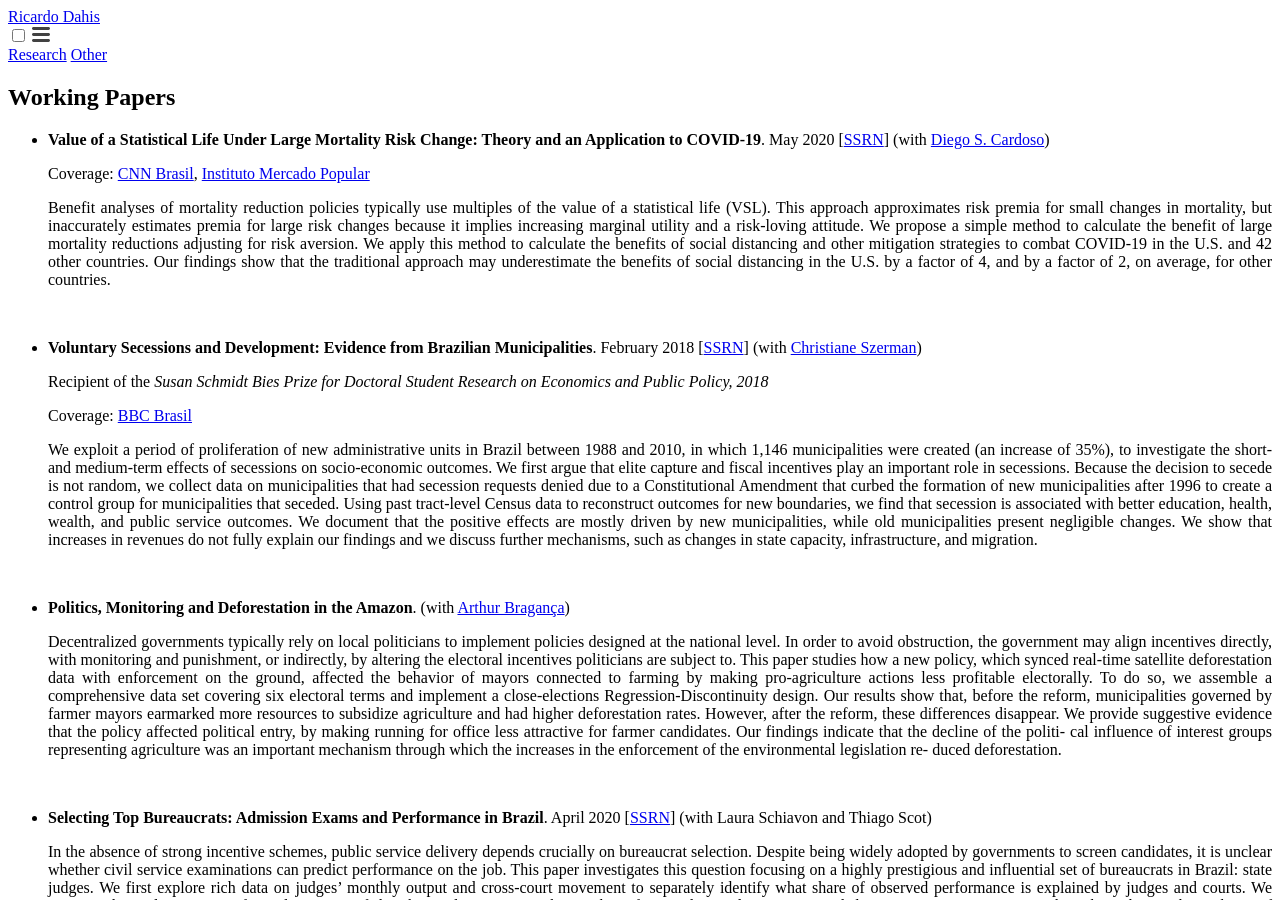
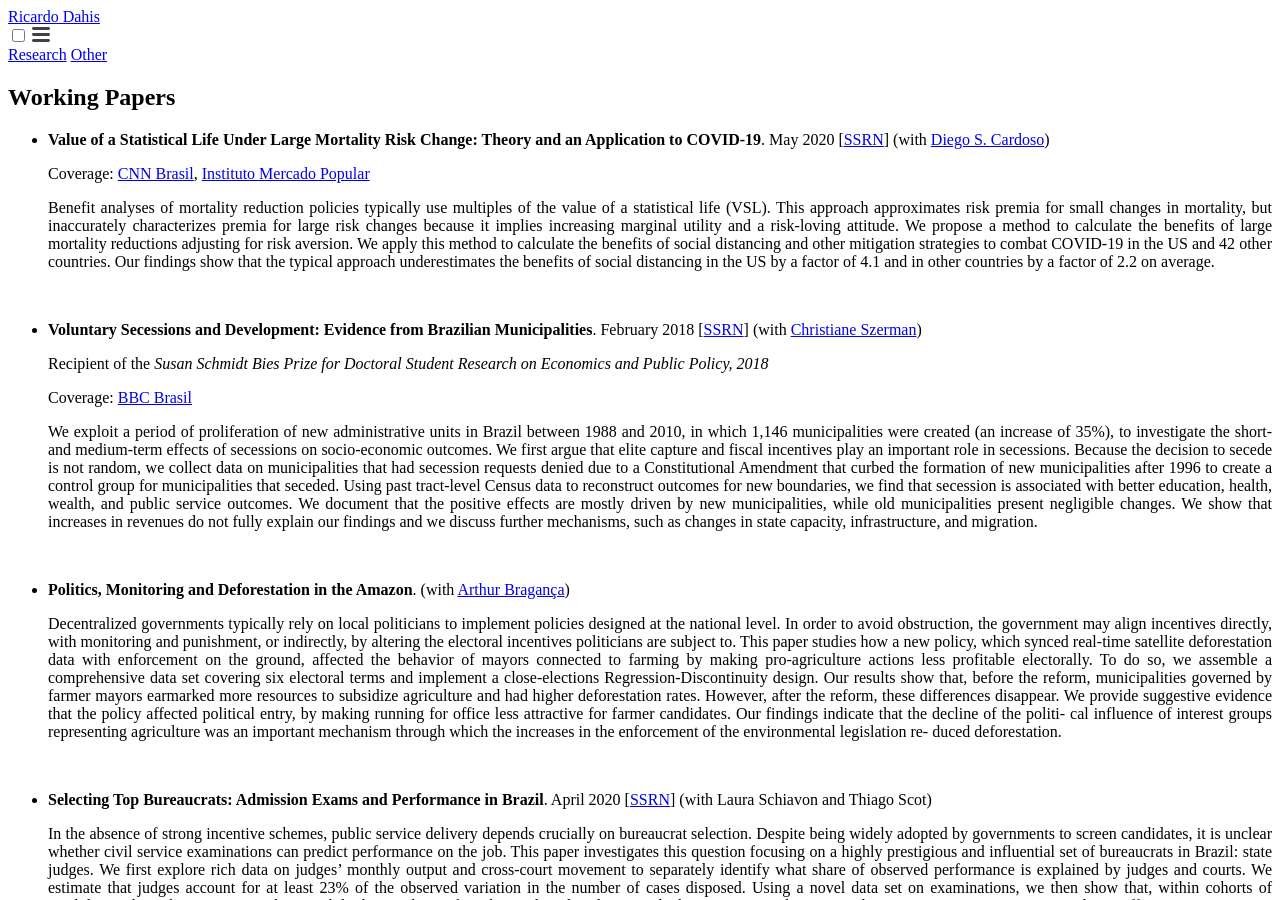
Before and after one commit to rdahis/rdahis.github.io, a Jekyll site: the page built from 1-research.md, in a window 1280 px wide and 900 px high. Built offline with Jekyll 4.4.1, drawn with Linux system fonts in a browser that asks for light colours; a script that is not in the unit is left out.

Commit message:
Updates COVID abstract.

```diff
--- a/1-research.md
+++ b/1-research.md
@@ -10,7 +10,7 @@
 
     Coverage: [CNN Brasil](https://www.cnnbrasil.com.br/nacional/2020/04/22/quarentena-intensiva-traria-beneficio-de-r-298-bi-por-mes-ao-pais-diz-pesquisa){:target="_blank"}, [Instituto Mercado Popular](https://mercadopopular.org/economia/os-beneficios-economicos-do-distanciamento-social/){:target="_blank"}
 
-    <p style="text-align: justify;"> Benefit analyses of mortality reduction policies typically use multiples of the value of a statistical life (VSL). This approach approximates risk premia for small changes in mortality, but inaccurately estimates premia for large risk changes because it implies increasing marginal utility and a risk-loving attitude. We propose a simple method to calculate the benefit of large mortality reductions adjusting for risk aversion. We apply this method to calculate the benefits of social distancing and other mitigation strategies to combat COVID-19 in the U.S. and 42 other countries. Our findings show that the traditional approach may underestimate the benefits of social distancing in the U.S. by a factor of 4, and by a factor of 2, on average, for other countries. </p>
+    <p style="text-align: justify;"> Benefit analyses of mortality reduction policies typically use multiples of the value of a statistical life (VSL). This approach approximates risk premia for small changes in mortality, but inaccurately characterizes premia for large risk changes because it implies increasing marginal utility and a risk-loving attitude. We propose a method to calculate the benefits of large mortality reductions adjusting for risk aversion. We apply this method to calculate the benefits of social distancing and other mitigation strategies to combat COVID-19 in the US and 42 other countries. Our findings show that the typical approach underestimates the benefits of social distancing in the US by a factor of 4.1 and in other countries by a factor of 2.2 on average. </p>
 
 <br>
 - **Voluntary Secessions and Development: Evidence from Brazilian Municipalities**. February 2018 [[SSRN](https://ssrn.com/abstract=3125757){:target="_blank"}] (with [Christiane Szerman](https://scholar.princeton.edu/cszerman/bio){:target="_blank"})
```
